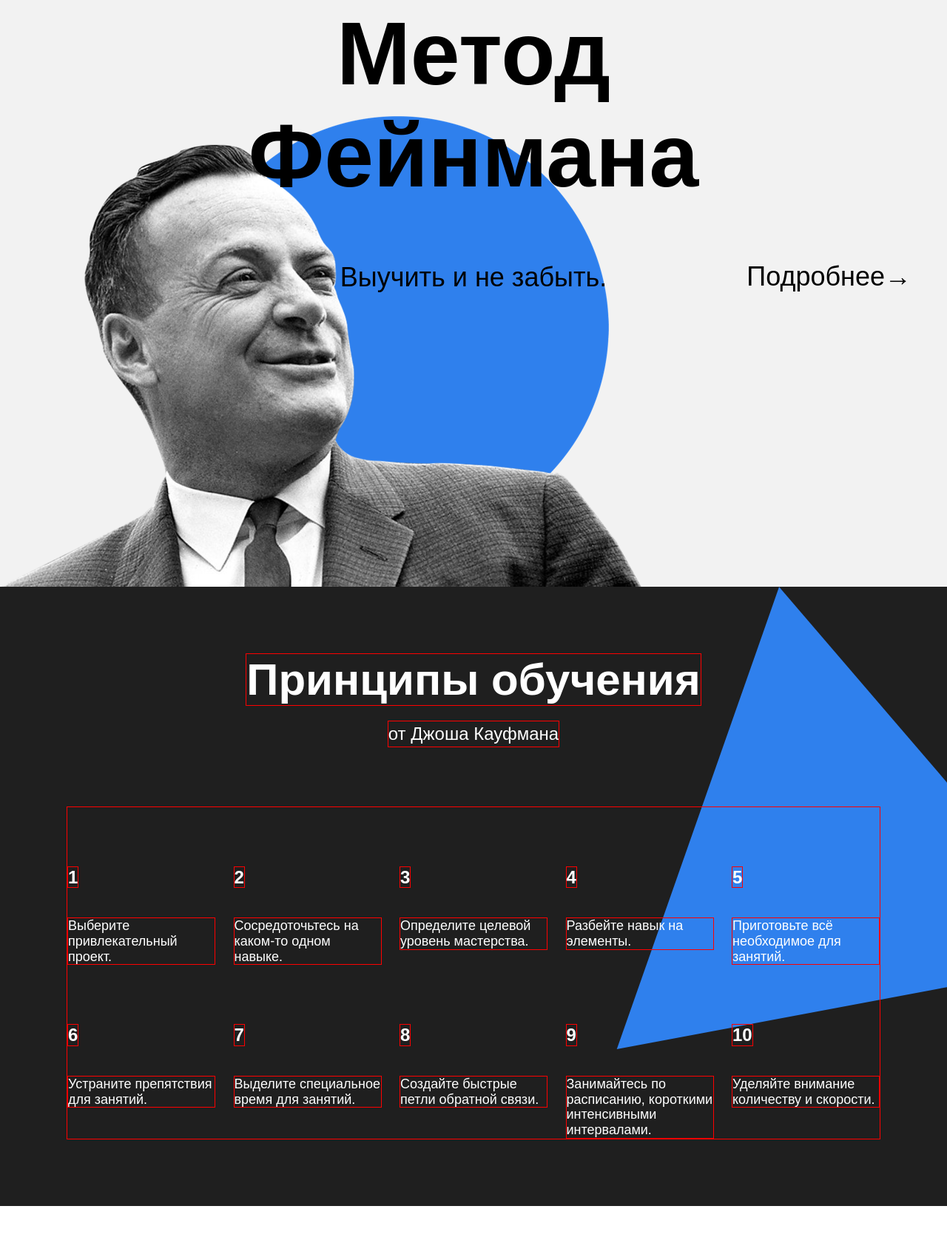
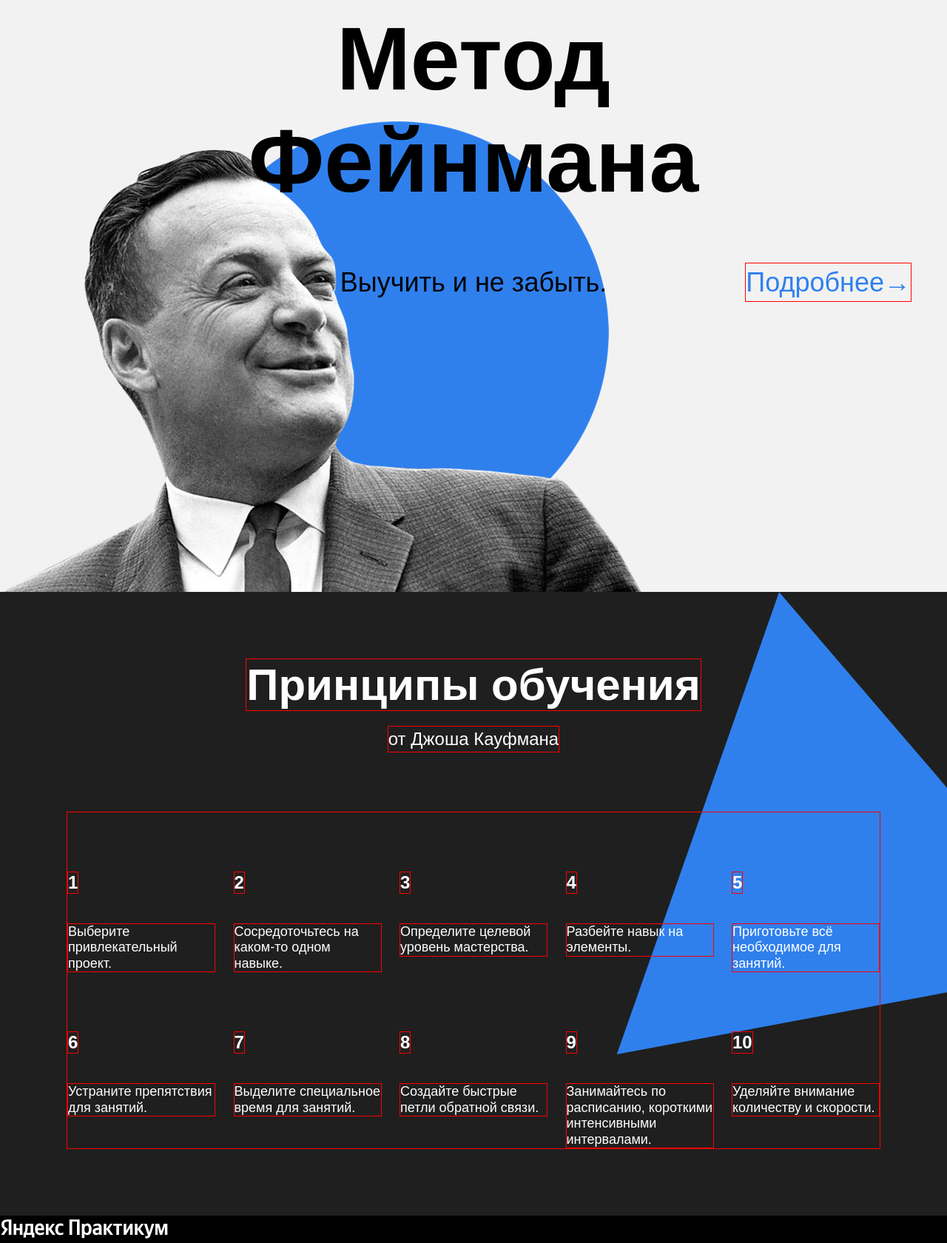
Before and after one commit to scotch27/how-to-learn, a plain HTML site: page index.html in a window 1280 px wide. Shown: the part 2075-3755 px from the top of the page at 74% size. Before the commit the page ends 3705 px from the top, so only its background shows below. Drawn offline with Linux system fonts and the light colour scheme; a web font is replaced by a local one.

Commit message:
Добален лого в footer

```diff
--- a/index.html
+++ b/index.html
@@ -13,12 +13,12 @@
 <body>
   <div class="page">
     <header class="header">
-      <img src="./images/logo_place_header.svg" alt="Лого Яндекс Практикум" class="header__logo header__logo_place">
+      <img src="./images/logo_place_header.svg" alt="Лого Яндекс Практикум" class="logo logo_place_header">
 
       <h1 class="header__title">Научиться учиться</h1>
 
       <p class="header__subtitle">Какие современные и эффективные подходы к обучению
-        вы можете использовать в своей <br> жизни? <a class="header__link">Узнать→</a>
+        вы можете использовать в своей <br> жизни? <a href="#" class="header__link">Узнать→</a>
       </p>
       <img src="./images/header-image.png" alt="Иллюстрация мальчика с собакой" class="header__main-illustration">
       <img class="header__square-pic">
@@ -103,7 +103,7 @@
       <section class="feynman">
         <h2 class="feynman__title">Метод Фейнмана</h2>
         <h3 class="feynman__subtitle">Выучить и не забыть.</h3>
-        <a class="feynman__link">Подробнее→</a>
+        <a href="#" class="feynman__link">Подробнее→</a>
         <img src="./images/feynman.png" alt="Фотография Фейнмана" class="feynman__photo">
       </section>
 
@@ -148,7 +148,8 @@
           </li>
           <li class="table__cell table__cell_theme_dark">
             <h4 class="table__heading table__heading_theme_dark">9</h4>
-            <p class="table__text table__text_theme_dark">Занимайтесь по расписанию, короткими интенсивными интервалами.</p>
+            <p class="table__text table__text_theme_dark">Занимайтесь по расписанию, короткими интенсивными интервалами.
+            </p>
           </li>
           <li class="table__cell table__cell_theme_dark">
             <h4 class="table__heading table__heading_theme_dark">10</h4>
@@ -160,7 +161,13 @@
     </main>
 
     <footer class="footer">
-
+      <div class="footer__columns">
+        <div class="footer__column_content_copyright">
+          <img src="./images/logo_place_header.svg" alt="Лого Яндекс Практикум" class="logo logo_place_footer">
+        </div>
+        <div class="footer__column_content_info"></div>
+        <div class="footer__column_content_social"></div>
+      </div>
     </footer>
   </div>
 </body>
--- a/styles/style.css
+++ b/styles/style.css
@@ -24,7 +24,13 @@
   z-index: -1;
 }
 
-.header__logo_place {
+.logo {
+  width: 228px;
+  height: 32px;
+  /* background-color: red; */
+}
+
+.logo_place_header {
   position: absolute;
   left: 64px;
   top: 30px;
@@ -58,6 +64,7 @@
 
 .header__link {
   color: #2f80ed;
+  text-decoration: none;
 }
 
 .header__main-illustration {
@@ -208,7 +215,7 @@
 
 .table__heading {
   display: flex;
-  /*line-height: 1.15px;*/
+  line-height: 1.15;
   font-size: 24px;
   font-weight: 600;
   box-sizing: border-box;
@@ -220,7 +227,7 @@
 .table__text {
   display: flex;
   font-size: 18px;
-  /*line-height: 1.2px;*/
+  line-height: 1.2;
   font-weight: normal;
   box-sizing: border-box;
   margin-top: 20px;
@@ -231,7 +238,7 @@
 .table__textbank {
   display: flex;
   font-size: 18px;
-  /*line-height: 1.2px;*/
+  line-height: 1.2;
   font-weight: normal;
   box-sizing: border-box;
   margin-top: 20px;
@@ -277,6 +284,9 @@
   position: absolute;
   right: 48px;
   top: 50%;
+  color: #2f80ed;
+  border: 1px solid red;
+  text-decoration: none;
 }
 
 .feynman__photo {
@@ -340,4 +350,9 @@
   z-index: -1;
 }
 
-.footer {}
+.footer {
+background-color: black;
+}
+.logo_place_footer {
+  filter: invert(1);
+}
```
